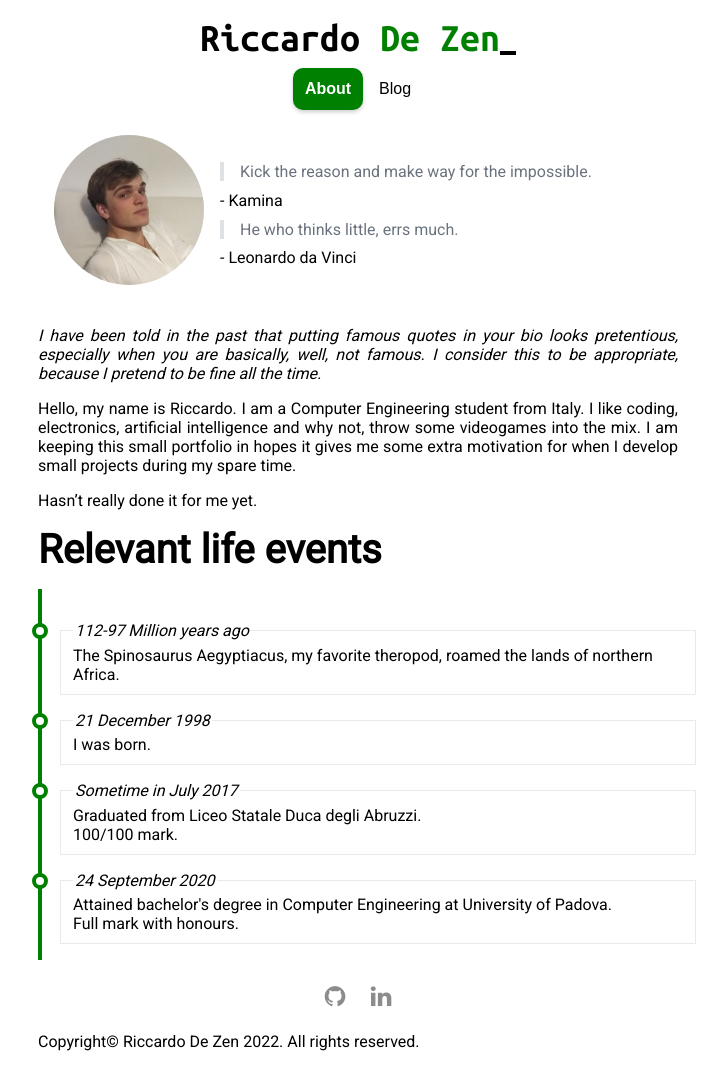
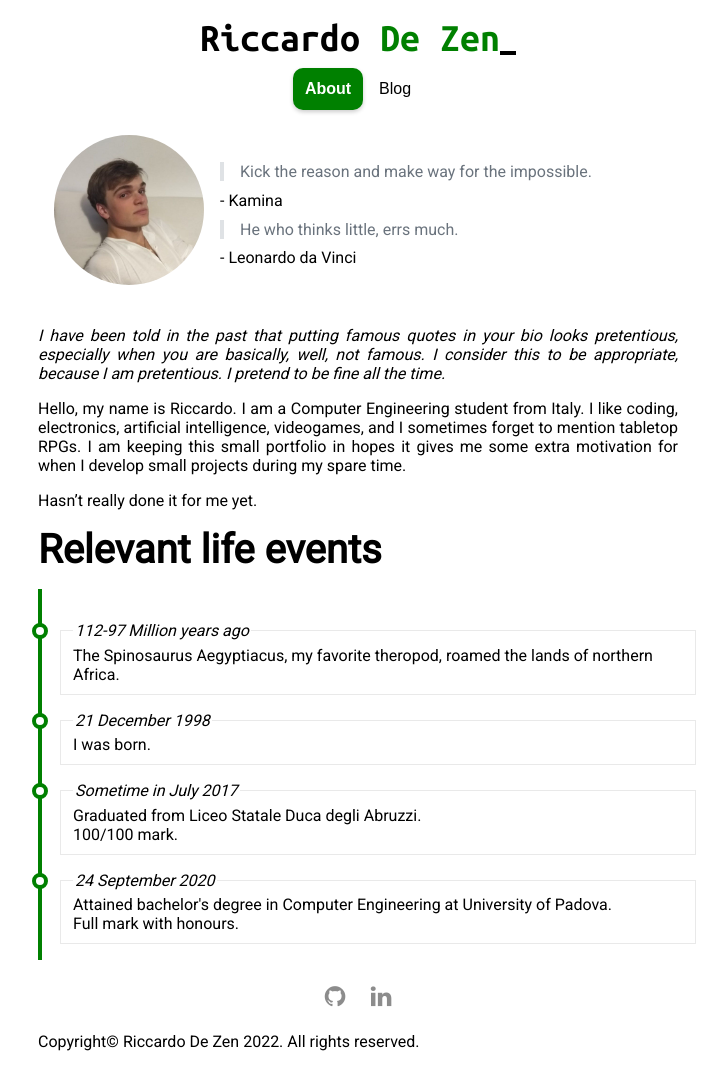
Before and after one commit to ricdezen/ricdezen.github.io, a Jekyll site: the page built from about.md, in a window 1280 px wide. Shown: the whole page, without its empty margins (282-1009 px from the left). Built offline with Jekyll 4.4.1, drawn with Linux system fonts in a browser that asks for light colours.

Commit message:
Modified bio

```diff
--- a/about.md
+++ b/about.md
@@ -4,8 +4,13 @@ layout: about
 ---
 *I have been told in the past that putting famous quotes in your bio looks
 pretentious, especially when you are basically, well, not famous. I consider
-this to be appropriate, because I pretend to be fine all the time.*
+this to be appropriate, because I am pretentious. I pretend to be fine all
+the time.*
 
-Hello, my name is Riccardo. I am a Computer Engineering student from Italy. I like coding, electronics, artificial intelligence and why not, throw some videogames into the mix. I am keeping this small portfolio in hopes it gives me some extra motivation for when I develop small projects during my spare time.
+Hello, my name is Riccardo. I am a Computer Engineering student from Italy. I
+like coding, electronics, artificial intelligence, videogames, and I sometimes
+forget to mention tabletop RPGs. I am keeping this small portfolio in hopes it
+gives me some extra motivation for when I develop small projects during my spare
+time.
 
 Hasn't really done it for me yet.
```
